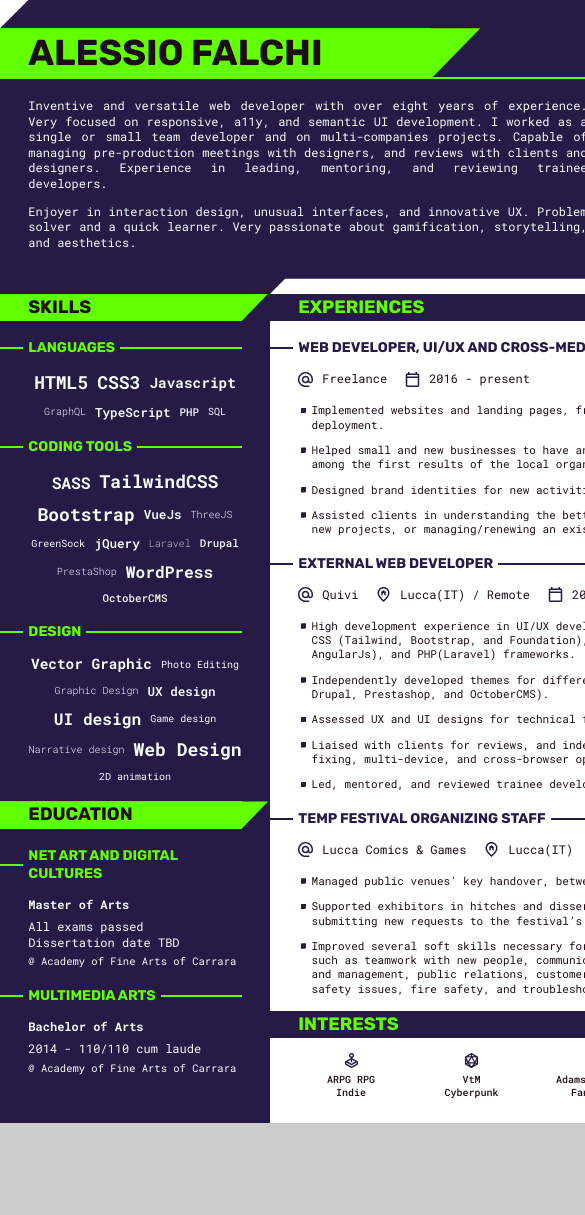
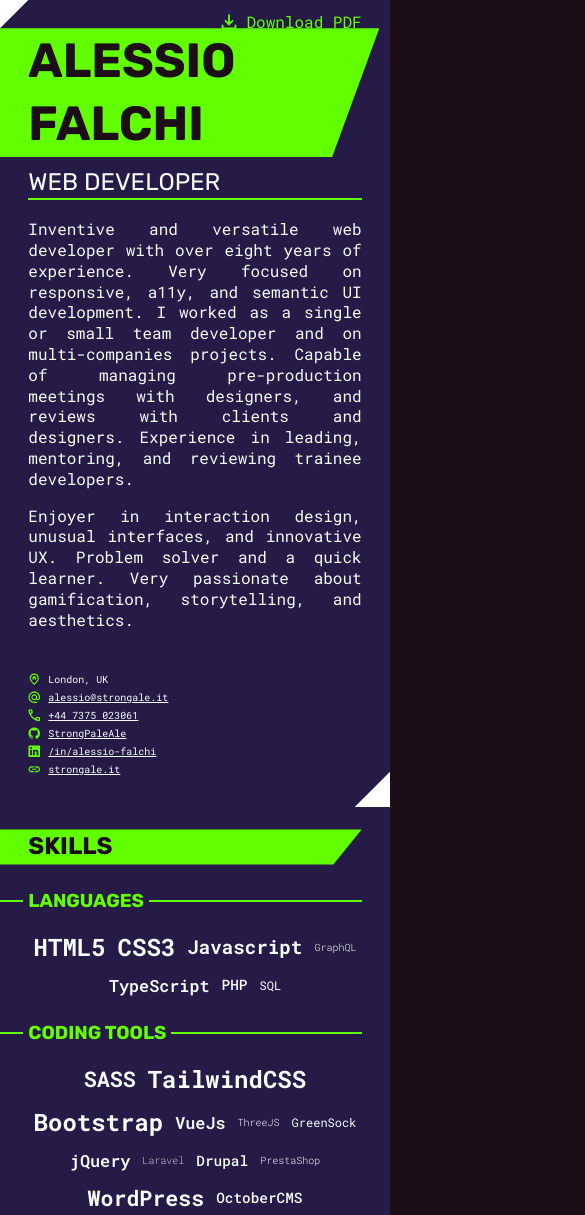
Before and after one commit to StrongPaleAle/stongale-cv, a plain HTML site: page index.html in a window 390 px wide. Shown: the top 1215 px of the page, 585 px wide, since content can reach past the window. Before the commit the page ends 1123 px from the top, so only its background shows below. Drawn offline with Linux system fonts and the light colour scheme.

Commit message:
fixes and start mobile adaptation

```diff
--- a/index.html
+++ b/index.html
@@ -10,7 +10,7 @@
     <link rel="mask-icon" href="/safari-pinned-tab.svg" color="#40398">
     <meta name="msapplication-TileColor" content="#2e234c">
     <meta name="theme-color" content="#ffffff">
-    <meta name="viewport" content="width=device-width, initial-scale=1." />
+    <meta name="viewport" content="width=device-width, initial-scale=1" />
 
     <link rel="preload" href="/fonts/RobotoMono-VariableFont_wght.woff2" crossorigin="anonymous" as="font" type="font/woff2">
     <link rel="preload" href="/fonts/Rubik-VariableFont_wght.woff2" crossorigin="anonymous" as="font" type="font/woff2">
@@ -54,7 +54,7 @@
     <meta name="description" content="Web Developer since 2014. I aim to produce a pleasant and practical user experience for everyone. My name is Alessio Falchi, but everyone calls me Ale." />
     <meta name="keywords" content="StrongAle, Alessio Falchi, Web Developer, Javascript, HTML, CSS, SASS, Vuejs, Frontend Developer, London" />
     <meta name="author" content="StrongAle" />
-    <meta name="robots" content="index, follow" />
+    <meta name="robots" content="noindex" />
     <link rel="canonical" href="https://cv.strongale.it" />
 
     <meta property="og:title" content='Alessio Falchi - Curriculum Vitae - Web Developer' />
@@ -69,13 +69,19 @@
 
  </head>
  <body>
-    <page size="A4">
+    <main size="A4">
         <header class="header">
-            <a href="https://cv.strongale.it/" class="html-link">
+            <a href="https://cv.strongale.it/" class="html-link pdf-only">
                 <span  aria-hidden="true">
                     <svg class="icon"><use href="#open_in_new" /></svg>
                 </span>
                 <span>HTML version</span>
+            </a>
+            <a href="/Alessio_Falchi_CV_2023.pdf" class="html-link screen-only" download>
+                <span  aria-hidden="true">
+                    <svg class="icon"><use href="#icon-download" /></svg>
+                </span>
+                <span>Download PDF</span>
             </a>
                 <div class="header__top">
                     <h1 class="slant-title">Alessio Falchi</h1>
@@ -152,7 +158,7 @@
                 </div>
 
         </header>
-        <main class="main-content">
+        <section class="main-content">
             <aside class="sidebar">
                 <section class="skills">
                     <h2 class="slant-title">Skills</h2>
@@ -339,10 +345,10 @@
                     <ul class="exp-info interests">
                         <li class="header__contacts__item list-item">
                             <span class="list-item__icon" aria-hidden="true">
-                                <svg class="icon"><use href="#icon-joystick" /></svg>
+                                <svg class="icon"><use href="#icon-science" /></svg>
                             </span>
-                            <span class="list-item__label">Videogames: </span>
-                            <span class="list-item__value">ARPG RPG <br>Indie</span>
+                            <span class="list-item__label">Popular Science: </span>
+                            <span class="list-item__value">Zoology, Evolution Debunking</span>
                         </li>
                         <li class="header__contacts__item list-item">
                             <span class="list-item__icon" aria-hidden="true">
@@ -356,58 +362,62 @@
                                 <svg class="icon"><use href="#icon-book" /></svg>
                             </span>
                             <span class="list-item__label">Narrative: </span>
-                            <span class="list-item__value">Adams Gibson Fantasy</span>
+                            <span class="list-item__value">Adams, Gibson Fantasy</span>
                         </li>
                         <li class="header__contacts__item list-item">
                             <span class="list-item__icon" aria-hidden="true">
-                                <svg class="icon"><use href="#icon-science" /></svg>
+                                <svg class="icon"><use href="#icon-joystick" /></svg>
                             </span>
-                            <span class="list-item__label">Popular Science: </span>
-                            <span class="list-item__value">Zoology Evolution Debunking</span>
+                            <span class="list-item__label">Videogames: </span>
+                            <span class="list-item__value">ARPG, RPG <br>Indie</span>
                         </li>
+
                     </ul>
                 </article>
             </section>
 
 
-        </main>
-    </page>
+        </section>
+    </main>
     <svg xmlns="http://www.w3.org/2000/svg" width="0" height="0">
         <defs>
-            <symbol id="icon-at" viewBox="0 0 24 24">
+            <symbol id="icon-at" viewBox="-1 -1 26 26">
                 <path d="M12,24c-1.66,0 -3.22,-0.315 -4.68,-0.945c-1.46,-0.63 -2.73,-1.485 -3.81,-2.565c-1.08,-1.08 -1.935,-2.35 -2.565,-3.81c-0.63,-1.46 -0.945,-3.02 -0.945,-4.68c-0,-1.66 0.315,-3.22 0.945,-4.68c0.63,-1.46 1.485,-2.73 2.565,-3.81c1.08,-1.08 2.35,-1.935 3.81,-2.565c1.46,-0.63 3.02,-0.945 4.68,-0.945c1.66,-0 3.22,0.315 4.68,0.945c1.46,0.63 2.73,1.485 3.81,2.565c1.08,1.08 1.935,2.35 2.565,3.81c0.63,1.46 0.945,3.02 0.945,4.68l0,1.74c0,1.18 -0.405,2.185 -1.215,3.015c-0.81,0.83 -1.805,1.245 -2.985,1.245c-0.7,0 -1.36,-0.15 -1.98,-0.45c-0.62,-0.3 -1.14,-0.73 -1.56,-1.29c-0.58,0.58 -1.235,1.015 -1.965,1.305c-0.73,0.29 -1.495,0.435 -2.295,0.435c-1.66,0 -3.075,-0.585 -4.245,-1.755c-1.17,-1.17 -1.755,-2.585 -1.755,-4.245c-0,-1.66 0.585,-3.075 1.755,-4.245c1.17,-1.17 2.585,-1.755 4.245,-1.755c1.66,0 3.075,0.585 4.245,1.755c1.17,1.17 1.755,2.585 1.755,4.245l0,1.74c0,0.52 0.17,0.96 0.51,1.32c0.34,0.36 0.77,0.54 1.29,0.54c0.52,-0 0.95,-0.18 1.29,-0.54c0.34,-0.36 0.51,-0.8 0.51,-1.32l0,-1.74c0,-2.68 -0.93,-4.95 -2.79,-6.81c-1.86,-1.86 -4.13,-2.79 -6.81,-2.79c-2.68,-0 -4.95,0.93 -6.81,2.79c-1.86,1.86 -2.79,4.13 -2.79,6.81c-0,2.68 0.93,4.95 2.79,6.81c1.86,1.86 4.13,2.79 6.81,2.79l6,0l0,2.4l-6,0Zm-0,-8.4c1,0 1.85,-0.35 2.55,-1.05c0.7,-0.7 1.05,-1.55 1.05,-2.55c-0,-1 -0.35,-1.85 -1.05,-2.55c-0.7,-0.7 -1.55,-1.05 -2.55,-1.05c-1,0 -1.85,0.35 -2.55,1.05c-0.7,0.7 -1.05,1.55 -1.05,2.55c0,1 0.35,1.85 1.05,2.55c0.7,0.7 1.55,1.05 2.55,1.05Z"/>
             </symbol>
-            <symbol id="icon-calendar" viewBox="0 0 24 24">
+            <symbol id="icon-calendar" viewBox="-1 -1 26 26">
                 <path d="M3.6,24c-0.66,0 -1.225,-0.235 -1.695,-0.705c-0.47,-0.47 -0.705,-1.035 -0.705,-1.695l-0,-16.8c-0,-0.66 0.235,-1.225 0.705,-1.695c0.47,-0.47 1.035,-0.705 1.695,-0.705l1.2,0l-0,-2.4l2.4,0l-0,2.4l9.6,0l0,-2.4l2.4,0l0,2.4l1.2,0c0.66,0 1.225,0.235 1.695,0.705c0.47,0.47 0.705,1.035 0.705,1.695l0,16.8c0,0.66 -0.235,1.225 -0.705,1.695c-0.47,0.47 -1.035,0.705 -1.695,0.705l-16.8,0Zm0,-2.4l16.8,0l0,-12l-16.8,0l0,12Zm0,-14.4l16.8,0l0,-2.4l-16.8,0l0,2.4Zm0,0l0,-2.4l0,2.4Z"/>
             </symbol>
-            <symbol id="icon-phone" viewBox="0 0 24 24">
+            <symbol id="icon-download" viewBox="-1 -1 26 26">
+                <path d="M12,18l-7.5,-7.5l2.1,-2.175l3.9,3.9l0,-12.225l3,-0l0,12.225l3.9,-3.9l2.1,2.175l-7.5,7.5Zm-9,6c-0.825,-0 -1.531,-0.294 -2.119,-0.881c-0.587,-0.588 -0.881,-1.294 -0.881,-2.119l0,-4.5l3,-0l0,4.5l18,-0l0,-4.5l3,-0l0,4.5c0,0.825 -0.294,1.531 -0.881,2.119c-0.588,0.587 -1.294,0.881 -2.119,0.881l-18,-0Z"/>
+            </symbol>
+            <symbol id="icon-phone" viewBox="-1 -1 26 26">
                 <path d="M22.6,24c-2.778,0 -5.522,-0.606 -8.233,-1.817c-2.711,-1.211 -5.178,-2.927 -7.4,-5.15c-2.223,-2.222 -3.939,-4.689 -5.15,-7.4c-1.211,-2.711 -1.817,-5.455 -1.817,-8.233c-0,-0.4 0.133,-0.733 0.4,-1c0.267,-0.267 0.6,-0.4 1,-0.4l5.4,0c0.311,0 0.589,0.106 0.833,0.317c0.245,0.211 0.389,0.461 0.434,0.75l0.866,4.666c0.045,0.356 0.034,0.656 -0.033,0.9c-0.067,0.245 -0.189,0.456 -0.367,0.634l-3.233,3.266c0.444,0.823 0.972,1.617 1.583,2.384c0.611,0.766 1.284,1.505 2.017,2.216c0.689,0.689 1.411,1.328 2.167,1.917c0.755,0.589 1.555,1.128 2.4,1.617l3.133,-3.134c0.2,-0.2 0.461,-0.35 0.783,-0.45c0.323,-0.1 0.639,-0.127 0.95,-0.083l4.6,0.933c0.311,0.089 0.567,0.25 0.767,0.484c0.2,0.233 0.3,0.494 0.3,0.783l-0,5.4c-0,0.4 -0.133,0.733 -0.4,1c-0.267,0.267 -0.6,0.4 -1,0.4Zm-18.567,-16l2.2,-2.2l-0.566,-3.133l-2.967,-0c0.111,0.911 0.267,1.811 0.467,2.7c0.2,0.889 0.489,1.766 0.866,2.633Zm11.934,11.933c0.866,0.378 1.75,0.678 2.65,0.9c0.9,0.223 1.805,0.367 2.716,0.434l0,-2.934l-3.133,-0.633l-2.233,2.233Z"/>
             </symbol>
-            <symbol id="icon-pin" viewBox="0 0 24 24">
+            <symbol id="icon-pin" viewBox="-1 -1 26 26">
                 <path d="M8.4,13.2l2.4,-0l-0,-3.3l2.4,-0l-0,3.3l2.4,-0l-0,-5.7l-3.6,-2.4l-3.6,2.4l-0,5.7Zm3.6,7.62c2.44,-2.24 4.25,-4.275 5.43,-6.105c1.18,-1.83 1.77,-3.455 1.77,-4.875c-0,-2.18 -0.695,-3.965 -2.085,-5.355c-1.39,-1.39 -3.095,-2.085 -5.115,-2.085c-2.02,-0 -3.725,0.695 -5.115,2.085c-1.39,1.39 -2.085,3.175 -2.085,5.355c0,1.42 0.59,3.045 1.77,4.875c1.18,1.83 2.99,3.865 5.43,6.105Zm-0,3.18c-3.22,-2.74 -5.625,-5.285 -7.215,-7.635c-1.59,-2.35 -2.385,-4.525 -2.385,-6.525c0,-3 0.965,-5.39 2.895,-7.17c1.93,-1.78 4.165,-2.67 6.705,-2.67c2.54,-0 4.775,0.89 6.705,2.67c1.93,1.78 2.895,4.17 2.895,7.17c0,2 -0.795,4.175 -2.385,6.525c-1.59,2.35 -3.995,4.895 -7.215,7.635Z"/>
             </symbol>
-            <symbol id="icon-link" viewBox="0 0 24 24">
+            <symbol id="icon-link" viewBox="-1 -1 26 26">
                 <path d="M10.8,18l-4.8,0c-1.66,0 -3.075,-0.585 -4.245,-1.755c-1.17,-1.17 -1.755,-2.585 -1.755,-4.245c-0,-1.66 0.585,-3.075 1.755,-4.245c1.17,-1.17 2.585,-1.755 4.245,-1.755l4.8,0l-0,2.4l-4.8,-0c-1,-0 -1.85,0.35 -2.55,1.05c-0.7,0.7 -1.05,1.55 -1.05,2.55c-0,1 0.35,1.85 1.05,2.55c0.7,0.7 1.55,1.05 2.55,1.05l4.8,-0l-0,2.4Zm-3.6,-4.8l-0,-2.4l9.6,-0l0,2.4l-9.6,-0Zm6,4.8l-0,-2.4l4.8,-0c1,-0 1.85,-0.35 2.55,-1.05c0.7,-0.7 1.05,-1.55 1.05,-2.55c0,-1 -0.35,-1.85 -1.05,-2.55c-0.7,-0.7 -1.55,-1.05 -2.55,-1.05l-4.8,-0l0,-2.4l4.8,0c1.66,0 3.075,0.585 4.245,1.755c1.17,1.17 1.755,2.585 1.755,4.245c0,1.66 -0.585,3.075 -1.755,4.245c-1.17,1.17 -2.585,1.755 -4.245,1.755l-4.8,0Z"/>
             </symbol>
-            <symbol id="icon-github" viewBox="0 0 24 24">
+            <symbol id="icon-github" viewBox="-1 -1 26 26">
                 <path d="M12 .297c-6.63 0-12 5.373-12 12 0 5.303 3.438 9.8 8.205 11.385.6.113.82-.258.82-.577 0-.285-.01-1.04-.015-2.04-3.338.724-4.042-1.61-4.042-1.61C4.422 18.07 3.633 17.7 3.633 17.7c-1.087-.744.084-.729.084-.729 1.205.084 1.838 1.236 1.838 1.236 1.07 1.835 2.809 1.305 3.495.998.108-.776.417-1.305.76-1.605-2.665-.3-5.466-1.332-5.466-5.93 0-1.31.465-2.38 1.235-3.22-.135-.303-.54-1.523.105-3.176 0 0 1.005-.322 3.3 1.23.96-.267 1.98-.399 3-.405 1.02.006 2.04.138 3 .405 2.28-1.552 3.285-1.23 3.285-1.23.645 1.653.24 2.873.12 3.176.765.84 1.23 1.91 1.23 3.22 0 4.61-2.805 5.625-5.475 5.92.42.36.81 1.096.81 2.22 0 1.606-.015 2.896-.015 3.286 0 .315.21.69.825.57C20.565 22.092 24 17.592 24 12.297c0-6.627-5.373-12-12-12"/>
             </symbol>
-            <symbol id="icon-linkedin" viewBox="0 0 24 24">
+            <symbol id="icon-linkedin" viewBox="-1 -1 26 26">
                 <path d="M20.447 20.452h-3.554v-5.569c0-1.328-.027-3.037-1.852-3.037-1.853 0-2.136 1.445-2.136 2.939v5.667H9.351V9h3.414v1.561h.046c.477-.9 1.637-1.85 3.37-1.85 3.601 0 4.267 2.37 4.267 5.455v6.286zM5.337 7.433c-1.144 0-2.063-.926-2.063-2.065 0-1.138.92-2.063 2.063-2.063 1.14 0 2.064.925 2.064 2.063 0 1.139-.925 2.065-2.064 2.065zm1.782 13.019H3.555V9h3.564v11.452zM22.225 0H1.771C.792 0 0 .774 0 1.729v20.542C0 23.227.792 24 1.771 24h20.451C23.2 24 24 23.227 24 22.271V1.729C24 .774 23.2 0 22.222 0h.003z"/>
             </symbol>
-            <symbol id="icon-book" viewBox="0 0 24 24">
+            <symbol id="icon-book" viewBox="-1 -1 26 26">
                 <path d="M6.6,24c-1.16,-0 -2.15,-0.41 -2.97,-1.23c-0.82,-0.82 -1.23,-1.81 -1.23,-2.97l0,-15.6c0,-1.16 0.41,-2.15 1.23,-2.97c0.82,-0.82 1.81,-1.23 2.97,-1.23l15,-0l0,18c-0.5,-0 -0.925,0.175 -1.275,0.525c-0.35,0.35 -0.525,0.775 -0.525,1.275c0,0.5 0.175,0.925 0.525,1.275c0.35,0.35 0.775,0.525 1.275,0.525l0,2.4l-15,-0Zm-1.8,-8.01c0.28,-0.14 0.57,-0.24 0.87,-0.3c0.3,-0.06 0.61,-0.09 0.93,-0.09l0.6,-0l0,-13.2l-0.6,-0c-0.5,-0 -0.925,0.175 -1.275,0.525c-0.35,0.35 -0.525,0.775 -0.525,1.275l0,11.79Zm4.8,-0.39l9.6,-0l0,-13.2l-9.6,-0l0,13.2Zm-4.8,0.39l0,-13.59l0,13.59Zm1.8,5.61l11.19,-0c-0.12,-0.28 -0.215,-0.565 -0.285,-0.855c-0.07,-0.29 -0.105,-0.605 -0.105,-0.945c0,-0.32 0.03,-0.63 0.09,-0.93c0.06,-0.3 0.16,-0.59 0.3,-0.87l-11.19,-0c-0.52,-0 -0.95,0.175 -1.29,0.525c-0.34,0.35 -0.51,0.775 -0.51,1.275c0,0.52 0.17,0.95 0.51,1.29c0.34,0.34 0.77,0.51 1.29,0.51Z"/>
             </symbol>
-            <symbol id="icon-science" viewBox="0 0 24 24">
+            <symbol id="icon-science" viewBox="-1 -1 26 26">
                 <path d="M2.696,24c-1.13,-0 -1.933,-0.506 -2.409,-1.517c-0.476,-1.011 -0.36,-1.95 0.349,-2.816l7.377,-9l-0,-8l-1.329,-0c-0.377,-0 -0.693,-0.128 -0.947,-0.384c-0.255,-0.255 -0.383,-0.572 -0.383,-0.95c0,-0.377 0.128,-0.694 0.383,-0.95c0.254,-0.255 0.57,-0.383 0.947,-0.383l10.632,-0c0.377,-0 0.693,0.128 0.947,0.383c0.255,0.256 0.383,0.573 0.383,0.95c-0,0.378 -0.128,0.695 -0.383,0.95c-0.254,0.256 -0.57,0.384 -0.947,0.384l-1.329,-0l0,8l7.377,9c0.709,0.866 0.825,1.805 0.349,2.816c-0.476,1.011 -1.279,1.517 -2.409,1.517l-18.608,-0Zm0,-2.667l18.608,0l-7.975,-9.733l0,-8.933l-2.658,-0l-0,8.933l-7.975,9.733Z"/>
             </symbol>
-            <symbol id="icon-joystick" viewBox="0 0 24 24">
+            <symbol id="icon-joystick" viewBox="-1 -1 26 26">
                 <path d="M10.857,8.314l0,-0.485c-0.838,-0.248 -1.524,-0.719 -2.057,-1.415c-0.533,-0.695 -0.8,-1.5 -0.8,-2.414c0,-1.105 0.39,-2.048 1.171,-2.829c0.781,-0.781 1.724,-1.171 2.829,-1.171c1.105,-0 2.048,0.39 2.829,1.171c0.781,0.781 1.171,1.724 1.171,2.829c0,0.914 -0.267,1.719 -0.8,2.414c-0.533,0.696 -1.219,1.167 -2.057,1.415l-0,0.485l8,4.6c0.362,0.21 0.643,0.491 0.843,0.843c0.2,0.353 0.3,0.738 0.3,1.157l-0,2.172c-0,0.419 -0.1,0.804 -0.3,1.157c-0.2,0.352 -0.481,0.633 -0.843,0.843l-8,4.6c-0.362,0.209 -0.743,0.314 -1.143,0.314c-0.4,-0 -0.781,-0.105 -1.143,-0.314l-8,-4.6c-0.362,-0.21 -0.643,-0.491 -0.843,-0.843c-0.2,-0.353 -0.3,-0.738 -0.3,-1.157l0,-2.172c0,-0.419 0.1,-0.804 0.3,-1.157c0.2,-0.352 0.481,-0.633 0.843,-0.843l8,-4.6Zm0,10.8l-6.857,-3.943l0,1.915l8,4.628l8,-4.628l0,-1.915l-6.857,3.943c-0.362,0.21 -0.743,0.315 -1.143,0.315c-0.4,-0 -0.781,-0.105 -1.143,-0.315Zm0,-4.257l0,-3.914l-4.8,2.771l5.943,3.429l5.943,-3.429l-4.8,-2.771l-0,3.914l-2.286,0Zm1.143,-9.143c0.476,0 0.881,-0.166 1.214,-0.5c0.334,-0.333 0.5,-0.738 0.5,-1.214c0,-0.476 -0.166,-0.881 -0.5,-1.214c-0.333,-0.334 -0.738,-0.5 -1.214,-0.5c-0.476,-0 -0.881,0.166 -1.214,0.5c-0.334,0.333 -0.5,0.738 -0.5,1.214c-0,0.476 0.166,0.881 0.5,1.214c0.333,0.334 0.738,0.5 1.214,0.5Z"/>
             </symbol>
-            <symbol id="open_in_new" viewBox="0 0 24 24">
+            <symbol id="open_in_new" viewBox="-1 -1 26 26">
                 <path d="M2.667,24c-0.734,0 -1.361,-0.261 -1.884,-0.783c-0.522,-0.523 -0.783,-1.15 -0.783,-1.884l-0,-18.666c-0,-0.734 0.261,-1.361 0.783,-1.884c0.523,-0.522 1.15,-0.783 1.884,-0.783l9.333,0l0,2.667l-9.333,-0l-0,18.666l18.666,0l0,-9.333l2.667,0l0,9.333c0,0.734 -0.261,1.361 -0.783,1.884c-0.523,0.522 -1.15,0.783 -1.884,0.783l-18.666,0Zm6.266,-7.067l-1.866,-1.866l12.4,-12.4l-4.8,-0l-0,-2.667l9.333,0l0,9.333l-2.667,0l0,-4.8l-12.4,12.4Z"/>
             </symbol>
-            <symbol id="rpg-dice" viewBox="0 0 24 24">
+            <symbol id="rpg-dice" viewBox="-1 -1 26 26">
                 <path d="M12.532,0.146l9.448,5.455c0.337,0.195 0.545,0.554 0.545,0.944l0,10.91c0,0.39 -0.208,0.749 -0.545,0.944l-9.448,5.455c-0.338,0.195 -0.753,0.195 -1.09,0l-9.449,-5.455c-0.337,-0.195 -0.544,-0.554 -0.544,-0.944l-0,-10.91c-0,-0.39 0.207,-0.749 0.544,-0.944l9.449,-5.455c0.337,-0.195 0.752,-0.195 1.09,-0Zm-1.492,4.866l-0,-2.118l-4.163,2.403l4.163,-0.285Zm5.995,0.25l-4.056,-2.342l0,2.035l4.056,0.307Zm3.311,10.695l0,-4.285l-1.501,3.642l1.501,0.643Zm-4.27,3.335l3.085,-1.781l-1.254,-0.538l-1.831,2.319Zm-11.249,-1.773l3.216,1.857l-1.908,-2.408l-1.308,0.551Zm-1.2,-5.933l0,4.383l1.564,-0.659l-1.564,-3.724Zm6.678,-4.625l-6.381,0.438l2.629,6.261l3.752,-6.699Zm9.757,0.43l-6.342,-0.48l3.764,6.733l2.578,-6.253Zm-8.031,13.967l3.627,-4.595l-7.268,0l3.641,4.595Zm-0.009,-13.586l-3.975,7.097l7.95,-0l-3.975,-7.097Z"/>
             </symbol>
         </defs>
--- a/sass/_components.scss
+++ b/sass/_components.scss
@@ -36,12 +36,13 @@ ul, ol {
     text-transform: uppercase;
     padding-block: 2px;
     padding-left: 0.75cm;
-    margin-left: -0.755cm;
+    margin-left: -0.75cm;
     //margin-right: -0.7cm;
     position: relative;
+    clip-path: polygon(0 0, 100% 0, calc(100% - 0.75cm) 100%, 0 100%);
     //border-right: 1em solid var(--h2-bg);
     &::after{
-        content: "";
+        //content: "";
         aspect-ratio: 1/1;
         height: 100%;
         background-color: var(--h2-bg);
--- a/sass/_experiences.scss
+++ b/sass/_experiences.scss
@@ -10,6 +10,16 @@
         left: -0.05cm;
         top:  -0.05cm;
         clip-path: polygon(0 0, 100% 0, 0 100%);
+    }
+    &::after{
+        content: "";
+        width: 2px;
+        height: 100%;
+        background-color: var(--bg-medium);
+        position: absolute;
+        left: -1px;
+        top:  0;
+
     }
     h2{
         --h2-bg: var(--bg-medium);
@@ -38,11 +48,19 @@
     }
     .exp-info{
         display: flex;
-        gap: 1.5em;
+        gap: 1.25em;
+        .list-item{
+            gap: 0.25em;
+            &__value{
+                font-size: 13px;
+                word-spacing: -0.5em;
+                line-height: 1;
+            }
+        }
         &.interests{
 
             font-weight: 500;
-            column-gap: 1.5em;
+            column-gap: 0.25em;
             justify-content: center;
             font-size: 10px;
 
@@ -51,10 +69,15 @@
                 display: flex;
                 flex-direction: column;
                 align-items: center;
-                gap: 0.5em;
+                gap: 0.25em;
                 text-align: center;
                 &__icon{
                     font-size: 1.5em;
+                }
+                &__value{
+                    font-size: 11px;
+                    word-spacing: -0.5em;
+                    line-height: 1.2;
                 }
 
             }
--- a/sass/_header.scss
+++ b/sass/_header.scss
@@ -9,6 +9,7 @@
 
     &__top{
         display: flex;
+
         justify-content: space-between;
         align-items: end;
         border-bottom: 2px solid var(--accent-color);
@@ -23,6 +24,7 @@
             text-transform: uppercase;
             padding-right: 3em;
             margin-bottom: -2px;
+            clip-path: polygon(0 0, 100% 0, calc(100% - 1.25cm) 100%, 0 100%);
         }
         p{
             color: var(--text-negative);
@@ -71,7 +73,7 @@
         position: absolute;
         right: 0.75cm;
         top: 0.25cm;
-
+        font-size: 12pt;
         span{
             text-decoration: underline;
             vertical-align: middle;
--- /dev/null
+++ b/sass/_mobile.scss
@@ -0,0 +1,27 @@
+@media screen and (max-width: 20.99cm){
+    main[size="A4"], body {
+        width: 100%;
+        max-width: 100%;
+        height: auto;
+        margin: 0;
+        font-size: 1rem;
+      }
+      .main-content{
+        grid-template-columns: 1fr;
+      }
+      .header{
+        &__top{
+          flex-direction: column;
+          align-items: start;
+          p{
+            margin-top: 0.5em;
+          }
+        }
+        &__bottom{
+          grid-template-columns: 1fr;
+
+        }
+      }
+
+
+}
--- a/sass/_page.scss
+++ b/sass/_page.scss
@@ -4,10 +4,12 @@
 ::after {
 	box-sizing: border-box;
   line-height: 1.3;
+  shape-rendering: geometricPrecision;
+  text-rendering: optimizeLegibility;
 }
 
 body {
-    background: rgb(204,204,204);
+    background: var(--bg-heavy);
     width: 21cm;
     height: 29.7cm;
     margin: 0 auto;
@@ -25,7 +27,7 @@ body {
   }
 
   /* Printing */
-  page {
+  main {
     background: white;
     display: block;
     margin: 0 auto;
@@ -34,7 +36,7 @@ body {
     flex-direction: column;
   }
 
-  page[size="A4"] {
+  main[size="A4"] {
     width: 21cm;
     height: 29.7cm;
   }
@@ -55,3 +57,30 @@ body {
     grid-template-columns: 270px 1fr;
 
   }
+  @media screen {
+    .pdf-only{
+      display: none;
+    }
+    body{
+      margin: 20px auto;
+      background-image: linear-gradient(30deg, var(--bg-medium) 0%, var(--bg-light) 100%);
+    }
+    page{
+      box-shadow: 0 0 0.5cm rgba(0,0,0,0.5);
+    }
+  }
+  @media print {
+    .screen-only{
+      display: none;
+    }
+  }
+  @media screen and (max-width: 20.99cm){
+    main[size="A4"], body {
+        width: 100%;
+        max-width: 100%;
+        height: auto;
+        margin: 0;
+      }
+
+
+}
--- a/sass/_sidebar.scss
+++ b/sass/_sidebar.scss
@@ -13,6 +13,15 @@
         left: 0;
         top:  -2px;
 
+    }
+    &::after{
+        content: "";
+        width: 100%;
+        height: 2px;
+        background-color: var(--bg-medium);
+        position: absolute;
+        right: 0;
+        bottom:  0;
     }
 
 
--- a/sass/index.scss
+++ b/sass/index.scss
@@ -4,3 +4,4 @@
 @use 'header';
 @use 'sidebar';
 @use 'experiences';
+@use 'mobile';
```
Also changed, not shown: css/index.css, 3 other files.
